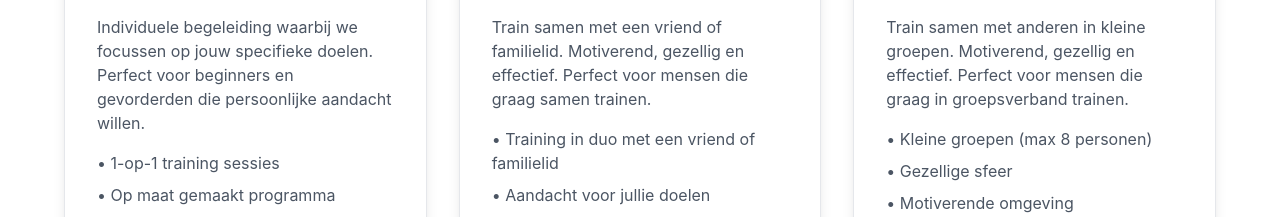
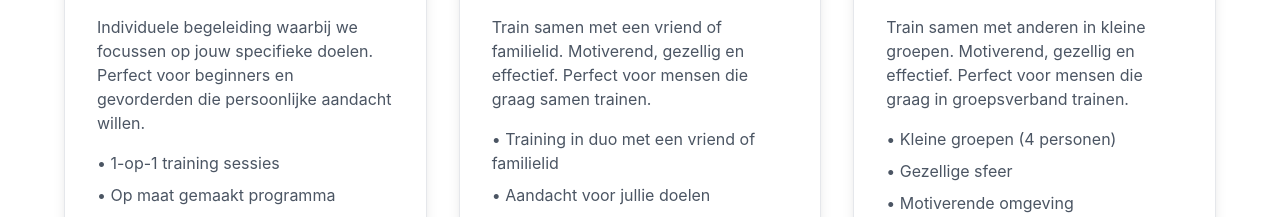
Before and after one commit to Idotalot/fitcoachroel, a React (Create React App) app: page / in a window 1280 px wide. Shown: the part 3380-3597 px from the top of the page. Built offline with nearby package versions, Linux system fonts and the light colour scheme.

Commit message:
V1.1.6 - Updated grouptraining info

```diff
--- a/src/pages/home.jsx
+++ b/src/pages/home.jsx
@@ -100,7 +100,7 @@ function Homepage() {
       title: 'Groepstraining',
       description: 'Train samen met anderen in kleine groepen. Motiverend, gezellig en effectief. Perfect voor mensen die graag in groepsverband trainen. De lessen vinden plaats op locatie bij Maas en Waalfit.',
       features: [
-        'Kleine groepen (max 4-6 personen) voor persoonlijke aandacht',
+        'Kleine groepen (4 personen) voor persoonlijke aandacht',
         'Gezellige en motiverende sfeer',
         'Groepsdynamiek die je extra motiveert',
         'Diverse trainingen: kracht, cardio, HIIT',
@@ -635,7 +635,7 @@ function Homepage() {
                 Train samen met anderen in kleine groepen. Motiverend, gezellig en effectief. Perfect voor mensen die graag in groepsverband trainen.
               </p>
               <ul className="text-gray-600 space-y-2 mb-6">
-                <li>• Kleine groepen (max 8 personen)</li>
+                <li>• Kleine groepen (4 personen)</li>
                 <li>• Gezellige sfeer</li>
                 <li>• Motiverende omgeving</li>
                 <li>• Betaalbaar tarief</li>
```
